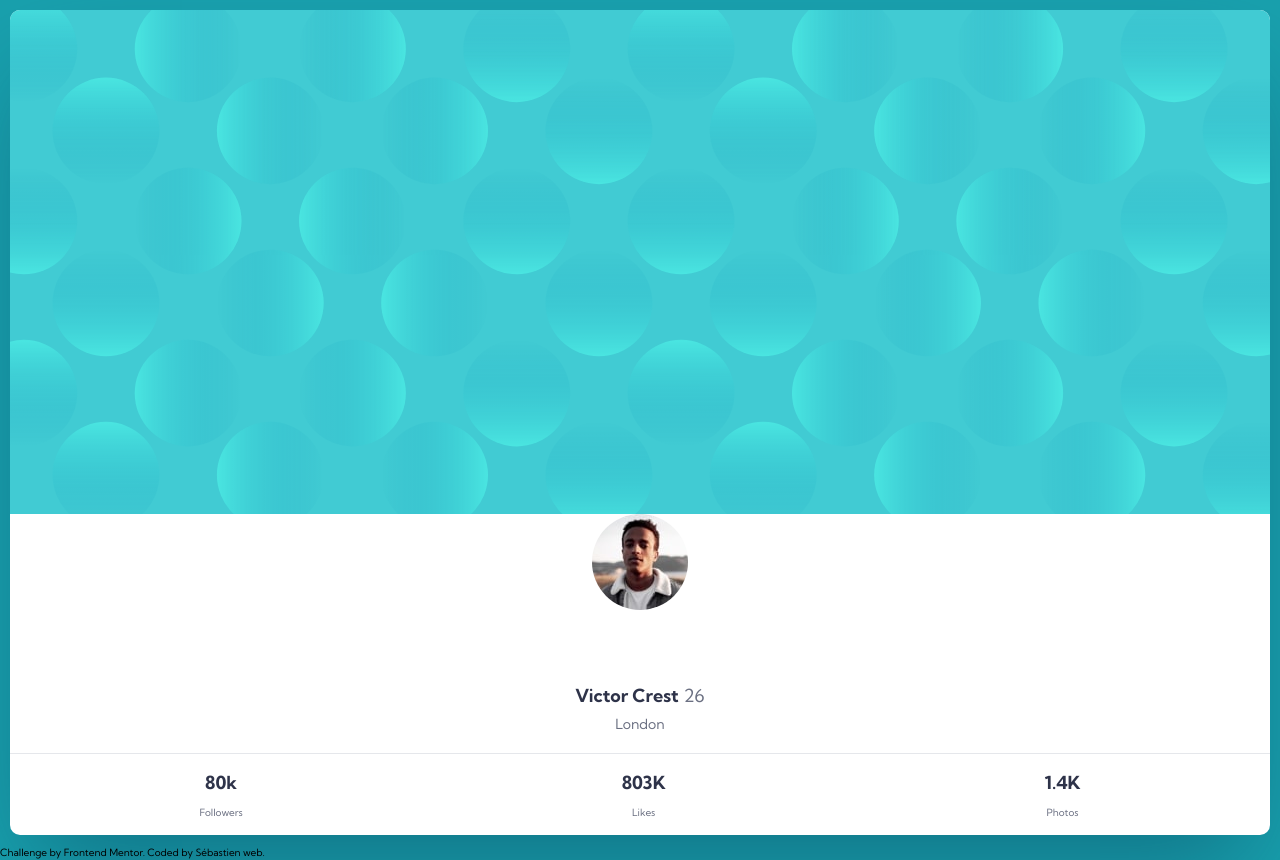
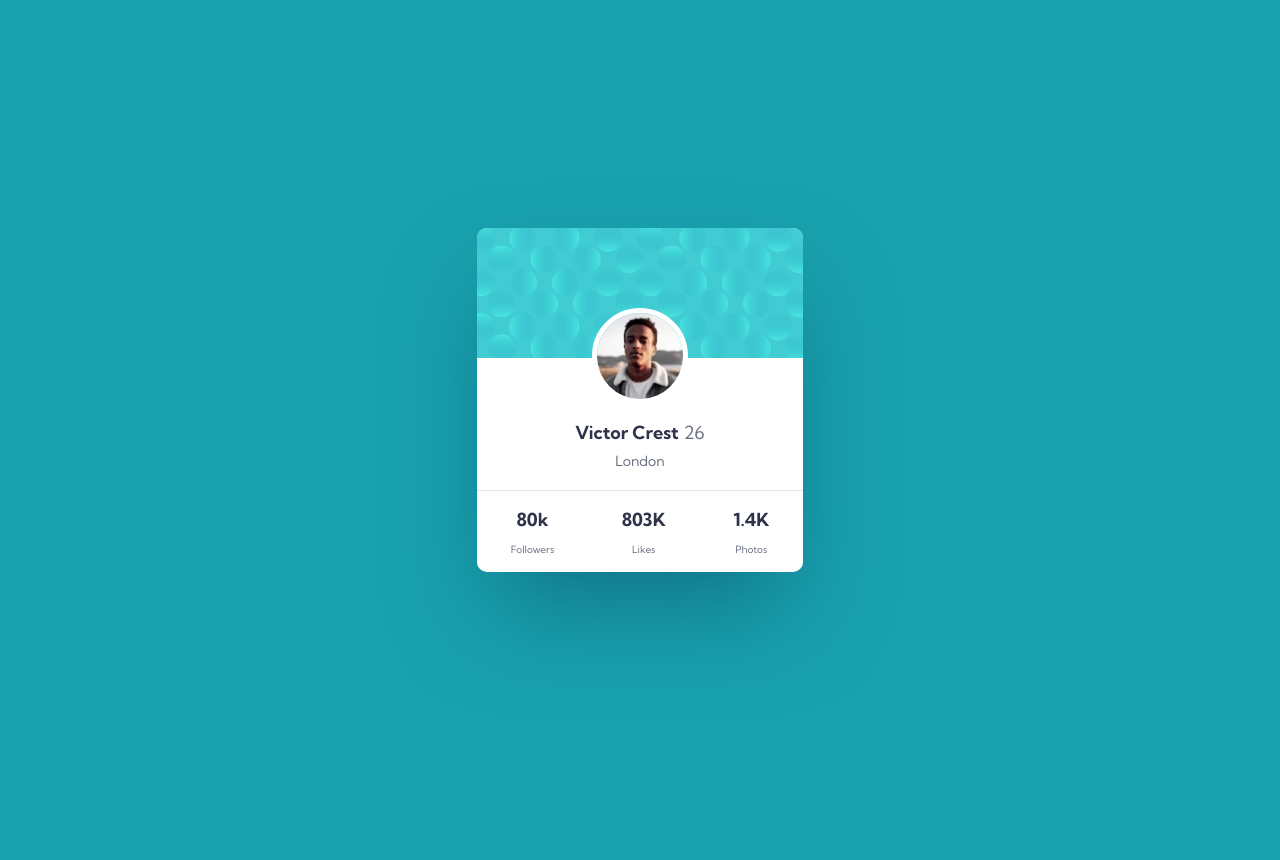
Before and after one commit to SebastienWeb/profil-card-component, a website built with Vite: page index.html in a window 1280 px wide. After the commit the page ends 800 px from the top, so only its background shows below. Built offline with nearby package versions, Linux system fonts and the light colour scheme.

Commit message:
Finis project

```diff
--- a/index.html
+++ b/index.html
@@ -4,20 +4,21 @@
 <head>
   <meta charset="UTF-8">
   <meta name="viewport" content="width=device-width, initial-scale=1.0">
-  <link rel="icon" type="image/png" sizes="32x32" href="./public/assets/images/favicon-32x32.png">
-  <link rel="stylesheet" href="./public/assets/css/main.css">
+  <link rel="icon" type="image/png" sizes="32x32" href="./assets/images/favicon-32x32.png">
+  <link rel="stylesheet" href="./assets/css/main.css">
   <title>Frontend Mentor | Profile card component</title>
 </head>
 
-<body class="bg-secondary">
-  <main class="container mx-auto">
+<body class="bg-secondary relative">
+  <main class="container mx-auto flex justify-center items-center h-screen">
     <section class="p-4">
-      <div class="w-full mx-auto shadow-cardShadow bg-white rounded-2xl overflow-hidden ">
-        <img class="w-full relative" src="./public/assets/images/bg-pattern-card.svg" alt="Pattern card">
-        <div class="w-[96px] h-[96px] mx-auto">
-          <img class="rounded-full object-cover" src="./public/assets/images/image-victor.jpg" alt="Victor">
+      <div class="w-[326px] mx-auto shadow-cardShadow bg-white rounded-2xl overflow-hidden ">
+        <img class="w-full" src="./assets/images/bg-pattern-card.svg" alt="Pattern card">
+        <div class="w-[96px] h-[96px] mx-auto mt-[-50px] z-[1] relative">
+          <img class="rounded-full object-cover border-white border-[5px]" src="./assets/images/image-victor.jpg"
+            alt="Victor">
         </div>
-        <div class="mt-[72px] text-center">
+        <div class="mt-6 text-center">
           <div class="flex items-center justify-center gap-2">
             <h1 class="text-primary">Victor Crest</h1>
             <span class="block text-[18px] text-tiertary">26</span>
@@ -42,10 +43,6 @@
       </div>
     </section>
   </main>
-  <div class="attribution">
-    Challenge by <a href="https://www.frontendmentor.io?ref=challenge" target="_blank">Frontend Mentor</a>.
-    Coded by <a href="https://github.com/SebastienWeb">Sébastien web</a>.
-  </div>
 </body>
 
 </html>
```
Also changed, not shown: assets/css/main.css (renamed from public/assets/css/main.css), assets/images/bg-pattern-bottom.svg (renamed from public/assets/images/bg-pattern-bottom.svg), assets/images/bg-pattern-card.svg (renamed from public/assets/images/bg-pattern-card.svg), assets/images/bg-pattern-top.svg (renamed from public/assets/images/bg-pattern-top.svg), assets/images/favicon-32x32.png (renamed from public/assets/images/favicon-32x32.png), assets/images/image-victor.jpg (renamed from public/assets/images/image-victor.jpg).
